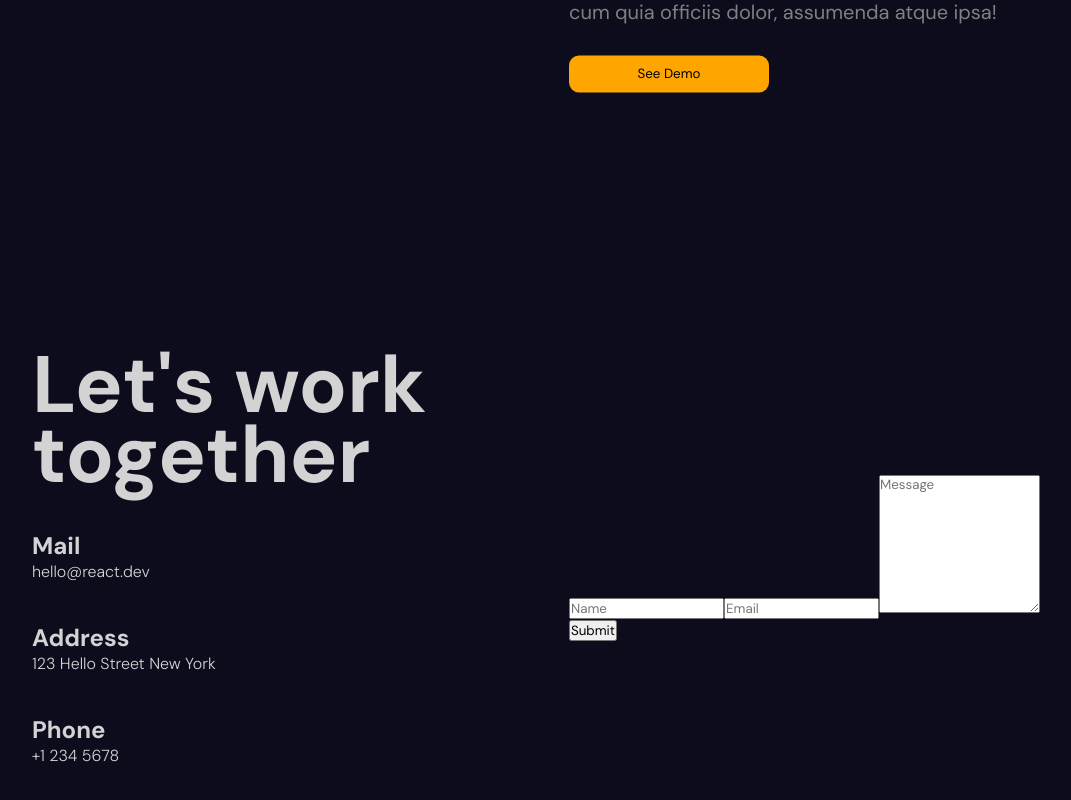
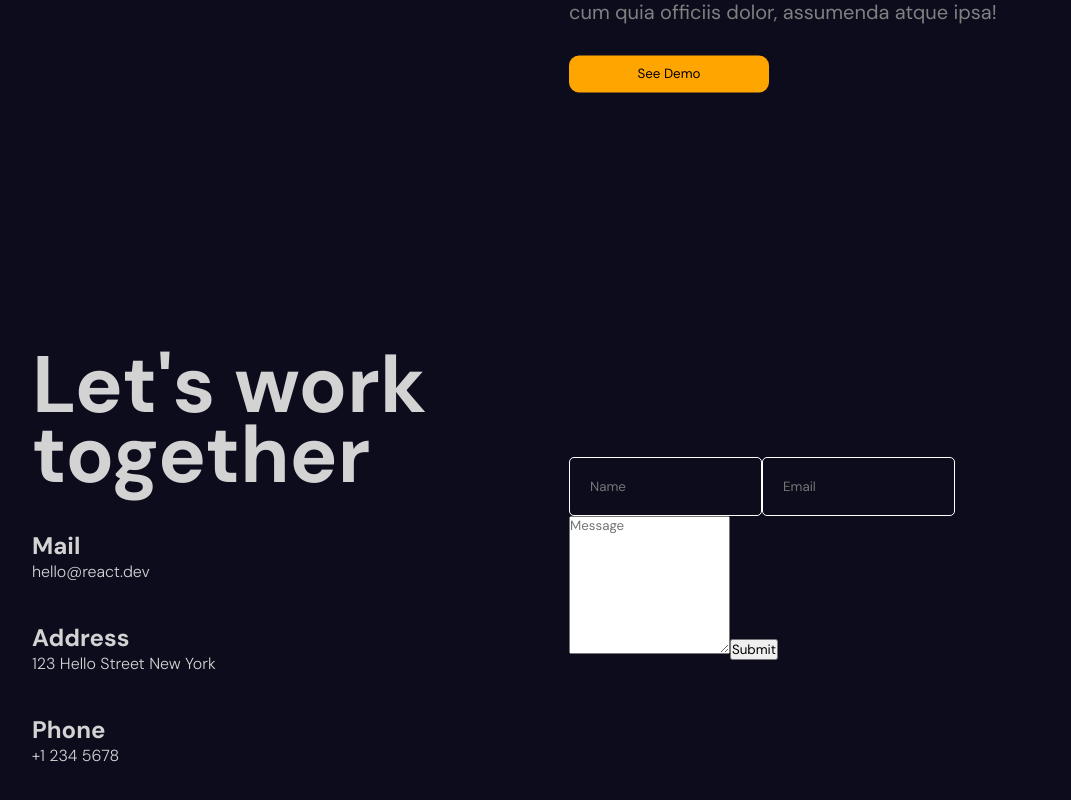
Before and after one commit to erickdc7/react-portfolio-7, a React (Vite) app: page / in a window 1280 px wide. Shown: the part 6375-7175 px from the top of the page, without its empty margins (96-1167 px from the left). Built offline with nearby package versions, Linux system fonts and the light colour scheme.

Commit message:
add input styles

```diff
--- a/src/components/contact/contact.scss
+++ b/src/components/contact/contact.scss
@@ -27,5 +27,13 @@
         display: flex;
         flex-direction: column;
         gap: 20px;
+
+        input {
+            padding: 20px;
+            background-color: transparent;
+            border: 1px solid white;
+            color: white;
+            border-radius: 5px;
+        }
     }
 }
```
